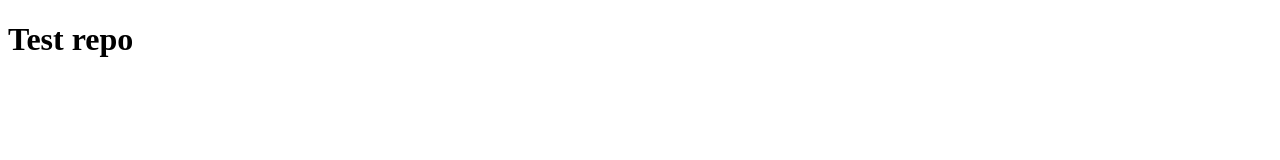
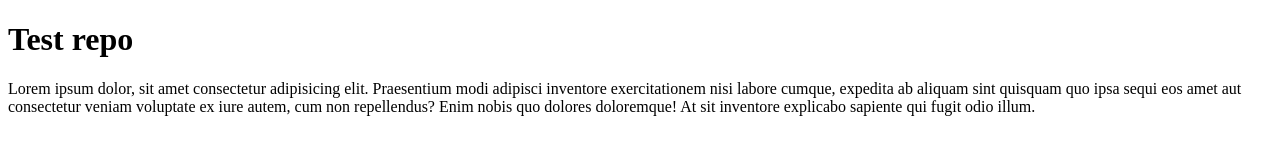
Before and after one commit to Nannaspoulsen/Test-project, a plain HTML site: page index.html in a window 1280 px wide. Drawn offline with Linux system fonts and the light colour scheme.

Commit message:
added style.css and updated index.html

```diff
--- a/index.html
+++ b/index.html
@@ -7,5 +7,6 @@
 </head>
 <body>
     <h1>Test repo</h1>
+    <p>Lorem ipsum dolor, sit amet consectetur adipisicing elit. Praesentium modi adipisci inventore exercitationem nisi labore cumque, expedita ab aliquam sint quisquam quo ipsa sequi eos amet aut consectetur veniam voluptate ex iure autem, cum non repellendus? Enim nobis quo dolores doloremque! At sit inventore explicabo sapiente qui fugit odio illum.</p>
 </body>
 </html>
```
Also changed, not shown: assets/css/style.css (added).
